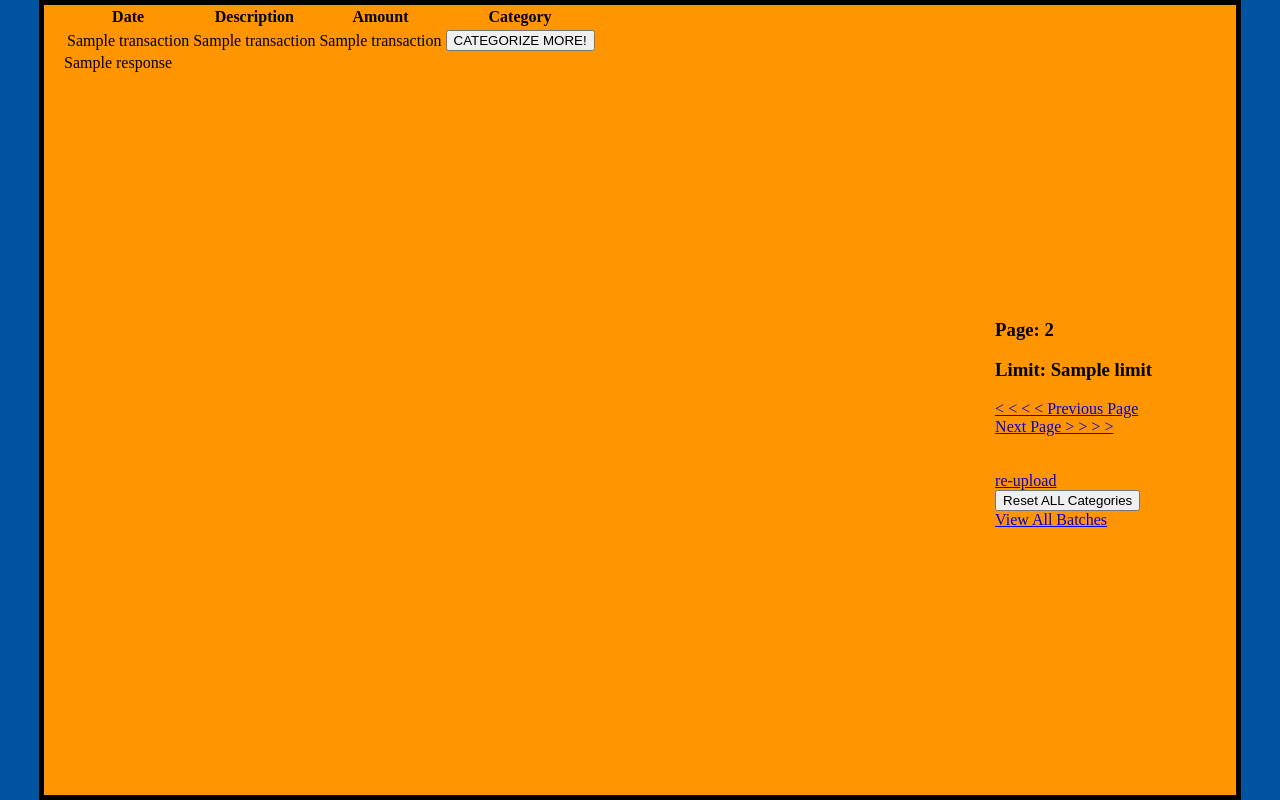
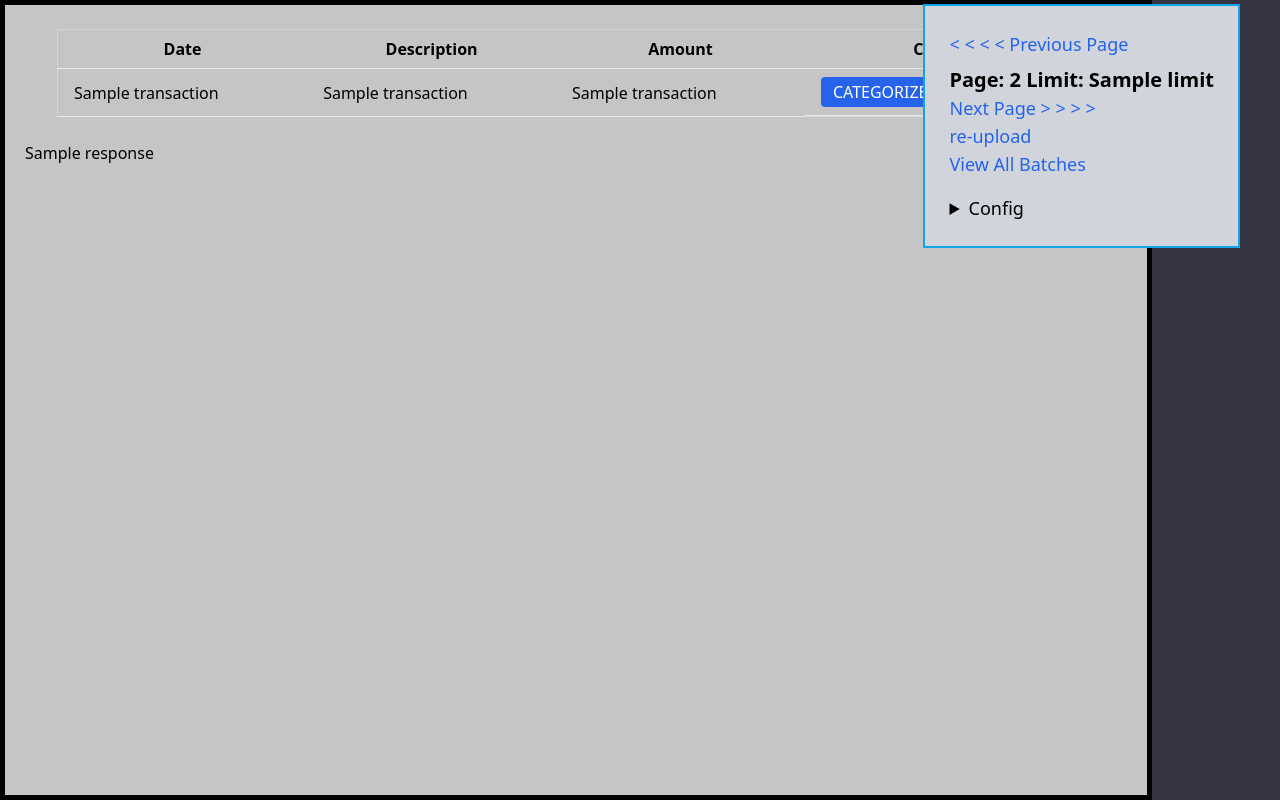
Before and after one commit to KiwiKid/ai-budget-bot, a Python web app: template app/templates/tset/tres.html in a window 1280 px wide. Run offline with Jinja, Linux system fonts and the light colour scheme; the template is opened without the code that fills it: most values are stand-ins (such as "Sample title", 1, 10 or a date in 2020); some libraries are stand-ins or nearby versions.

Commit message:
add styling

```diff
--- a/app/routes.py
+++ b/app/routes.py
@@ -207,9 +207,9 @@ def index(ts_id: str, request: Request):
     headers = db.get_header(user_id=userId, ts_id=ts_id)
 
     print(
-        f"categorize transactions {len(transactions)} with overrideCategories {headers[0][6]} and rules: {headers[0][7]}")
+        f"categorize transactions {len(transactions)} with overrideCategories {headers.custom_categories} and rules: {headers.custom_rules}")
     response = aiClient.categorizeTransactions(
-        transactions, overrideCategories=headers[0][6], custom_rules=headers[0][7])
+        transactions, overrideCategories=headers.custom_categories, custom_rules=headers.custom_rules)
     print(f"categorized transactions - Got: {len(response['categories'])}")
     processed = 0
 
--- a/app/static/css/main.css
+++ b/app/static/css/main.css
@@ -1,11 +1,10 @@
 html {
-  background-color: #00539f;
+  background-color: rgb(52, 53, 65);
 }
 
 body {
   margin: 0 auto;
   width: 90%;
-  background-color: #ff9500;
   padding: 0 20px 20px 20px;
   border: 5px solid black;
 }
--- a/app/templates/shared/_base.html
+++ b/app/templates/shared/_base.html
@@ -20,22 +20,22 @@
     <script src="https://unpkg.com/echarts@5.4.3/dist/echarts.js.map"></script>
     <script src="{{ url_for('static', path='js/htmx.min.js') }}"></script>
     <script src="{{ url_for('static', path='js/echart_ext.js') }}"></script>
-    <!--<script src="https://cdn.tailwindcss.com"></script>
+    <script src="https://cdn.tailwindcss.com"></script>
     <script>
       if (tailwind) {
         tailwind.config = {
           theme: {
             extend: {
-              colors: {
-                clifford: "#da373d",
+              backgroundColor: {
+                "custom-gray": "rgb(197, 197, 198);",
               },
             },
           },
         };
       }
-    </script>-->
+    </script>
   </head>
-  <body>
+  <body class="bg-custom-gray">
     {% block content %}
     <h1>Hello, there!</h1>
     {% endblock %}
--- a/app/templates/tset/edit_tset.html
+++ b/app/templates/tset/edit_tset.html
@@ -9,6 +9,7 @@
   hx-target="this"
   hx-swap="outerHTML"
   hx-encoding="multipart/form-data"
+  class="flex-auto h-screen overflow-y-auto max-h-96"
 >
   <label for="bank_csv">Bank Export file</label>
   <input id="bank_csv" type="file" name="bank_csv" />
--- a/app/templates/tset/tres.html
+++ b/app/templates/tset/tres.html
@@ -1,39 +1,44 @@
 {% extends "/shared/_base.html" %} {% block content %}
 
 <div id="mainContent">
-  <div style="position: fixed; right:10%; top: 300px; z-index: 99; max-width: 250px;">
-
-    <h3>Page: {{page + 1}}</h3>
-    <h3>Limit: {{limit}}</h3>
+  <div
+    class="fixed top-1 right-10 z-10 max-w-xs bg-gray-300 p-6 text-lg border-solid border-2 border-sky-500"
+  >
+    {% if page > 0 %}
+    <a
+      href="/tset/{{ ts_id }}?page={{ page - 1 }}&limit={{ limit }}"
+      class="block text-blue-600 hover:underline mb-2"
+    >
+      &lt; &lt; &lt; &lt; Previous Page
+    </a>
+    {% endif %}
+    <h3 class="text-xl font-bold">Page: {{page + 1}} Limit: {{limit}}</h3>
     <div>
-
-      {% if page > 0 %}
-        <a href="/tset/{{ ts_id }}?page={{ page - 1 }}&limit={{ limit }}"
-          > &lt; &lt; &lt; &lt; Previous Page</a
-        ><br/>
-        {% endif %} {% if not last_page %}
-        <!-- Assuming you have a boolean variable 'last_page' to indicate the end of the pages -->
-        <a href="/tset/{{ ts_id }}?page={{ page + 1 }}&limit={{ limit }}"
-          >Next Page &gt; &gt; &gt; &gt;</a
+      {% if not last_page %}
+      <a
+        href="/tset/{{ ts_id }}?page={{ page + 1 }}&limit={{ limit }}"
+        class="block text-blue-600 hover:underline"
       >
-        {% endif %} {% if done %} ALL COMPLETE {% else %}
+        Next Page &gt; &gt; &gt; &gt;
+      </a>
+      {% endif %} {% if done %}
+      <div class="mt-4 text-lg font-semibold">ALL COMPLETE</div>
       {% endif %}
-    </div>
-    <br/><br/>
-    <div>
-      <a href="/tset/{{ts_id}}/upload">re-upload</a>
-    </div>
-    <div>
-      <button
-        hx-delete="/tset/{{ts_id}}/category"
-        hx-swap="none"
-      >Reset ALL Categories</button>
     </div>
 
     <div>
-        <a href="/">View All Batches</a>
+      <a href="/tset/{{ts_id}}/upload" class="text-blue-600 hover:underline"
+        >re-upload</a
+      >
     </div>
 
+    <div class="mb-4">
+      <a href="/" class="text-blue-600 hover:underline">View All Batches</a>
+    </div>
+
+    <details>
+      <summary>Config</summary>
+      <div class="flex flex-col h-96 overflow-y-auto p-4 pb-16">
         <div hx-get="/api/tset/{{ts_id}}/headers" hx-trigger="load">
           <div hx-swap="outerHTML" hx-target="#form-container"></div>
 
@@ -41,47 +46,61 @@
             <!-- The form content will be injected here -->
           </div>
         </div>
-
+      </div>
+    </details>
   </div>
   <div>
     <!--<div style="height: 300px" hx-ext="echarts" hx-trigger="load" hx-get="/tset/{{ ts_id }}/chart?mode=1"></div>
   <div style="height: 300px" hx-ext="echarts" hx-trigger="load" hx-get="/tset/{{ ts_id }}/chart?mode=2"></div>-->
+    <!-- Main Content -->
+    <div class="flex-grow px-8 py-6">
+      <!-- Add your charts here when ready
+    <div class="mb-6" hx-ext="echarts" hx-trigger="load" hx-get="/tset/{{ ts_id }}/chart?mode=1"></div>
+    <div class="mb-6" hx-ext="echarts" hx-trigger="load" hx-get="/tset/{{ ts_id }}/chart?mode=2"></div>
+    -->
 
-</div>
-    <table>
+      <!-- Table -->
+      <table class="min-w-full border border-gray-300 rounded-md">
+        <thead>
           <tr>
-        <th>Date</th>
-        <th>Description</th>
-        <th>Amount</th>
-        <th>Category</th>
+            <th class="px-4 py-2 border-b">Date</th>
+            <th class="px-4 py-2 border-b">Description</th>
+            <th class="px-4 py-2 border-b">Amount</th>
+            <th class="px-4 py-2 border-b">Category</th>
           </tr>
-      <!-- Now iterate over rows and values -->
+        </thead>
+        <tbody>
           {% for transaction in transactions %}
-      <tr>
-        <td>{{ transaction[3] }}</td>
-        <td>{{ transaction[4] }}</td>
-        <td>{{ transaction[5] }}</td>
-        {% if transaction[7] %}
-        <td>
-          {{ transaction[7] }}
+          <tr class="hover:bg-gray-100">
+            <td class="px-4 py-2 border-b">{{ transaction[3] }}</td>
+            <td class="px-4 py-2 border-b">{{ transaction[4] }}</td>
+            <td class="px-4 py-2 border-b">{{ transaction[5] }}</td>
+            <td class="px-4 py-2 border-b flex items-center">
+              {% if transaction[7] %} {{ transaction[7] }}
               <button
                 hx-delete="/tset/{{ts_id}}/t_id/{{transaction[0]}}/category"
                 hx-swap="none"
-            >Reset Category</button>
-        </td>
+                class="ml-4 bg-yellow-500 text-white py-1 px-3 rounded hover:bg-yellow-600 focus:outline-none"
+              >
+                Reset Category
+              </button>
               {% else %}
-        <td>
               <button
                 hx-post="/tset/{{ts_id}}/categorize"
                 hx-swap="innerHTML"
                 hx-target="#mainContent"
+                class="bg-blue-600 text-white py-1 px-3 rounded hover:bg-blue-700 focus:outline-none"
               >
                 CATEGORIZE MORE!
               </button>
+              {% endif %}
             </td>
-        {% endif %} {% endfor %}
           </tr>
+          {% endfor %}
+        </tbody>
       </table>
     </div>
+  </div>
+
   {{ response }} {% endblock %}
 </div>
```
Also changed, not shown: app/templates/edit_header.html (+75 -25 lines). Lines whose indentation alone changed are shown as unchanged.
